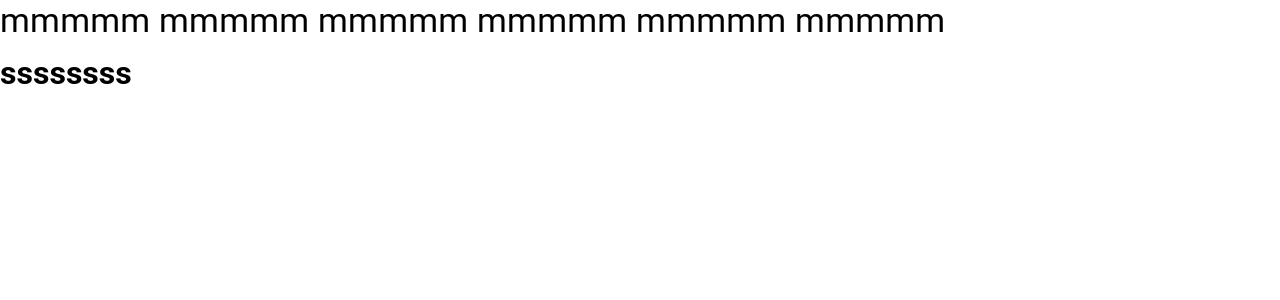
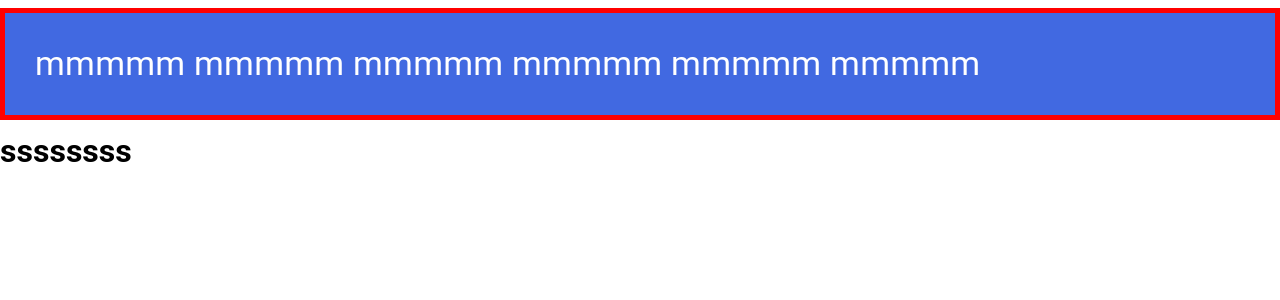
Before and after one commit to MostafaGamalKabil/react-media, a React (Create React App) app: page / in a window 1280 px wide. Shown: the top 300 px of the page. Built offline with nearby package versions, Linux system fonts and the light colour scheme.

Commit message:
Styling MUI Elements

```diff
--- a/src/index.css
+++ b/src/index.css
@@ -3,3 +3,7 @@
         margin: 0;
         padding: 0;
 }
+
+.title {
+        padding: 30px;
+}
--- a/src/pages/Root.jsx
+++ b/src/pages/Root.jsx
@@ -6,10 +6,22 @@ const Root = () => {
     return (
         <div>
             <header>
-               <Typography noWrap gutterBottom variant='h4'>
+                {/*
+                there 3 ways to style MUI Elements
+                1- add className and style it
+                2- using sx Atribute (inline style)
+                3- add Atribute that can style your Elment
+                */}
+               <Typography
+               className="title"
+               mt={1}
+               border="5px solid red"
+               sx={{backgroundColor:"royalblue",color:"white"}} noWrap gutterBottom variant='h4'>
                 mmmmm  mmmmm  mmmmm  mmmmm  mmmmm  mmmmm
+
                </Typography>
                <h1>ssssssss</h1>
+
             </header>
 
 {/* بنستخدمها عشان نعرض المكون الاساسي
```
